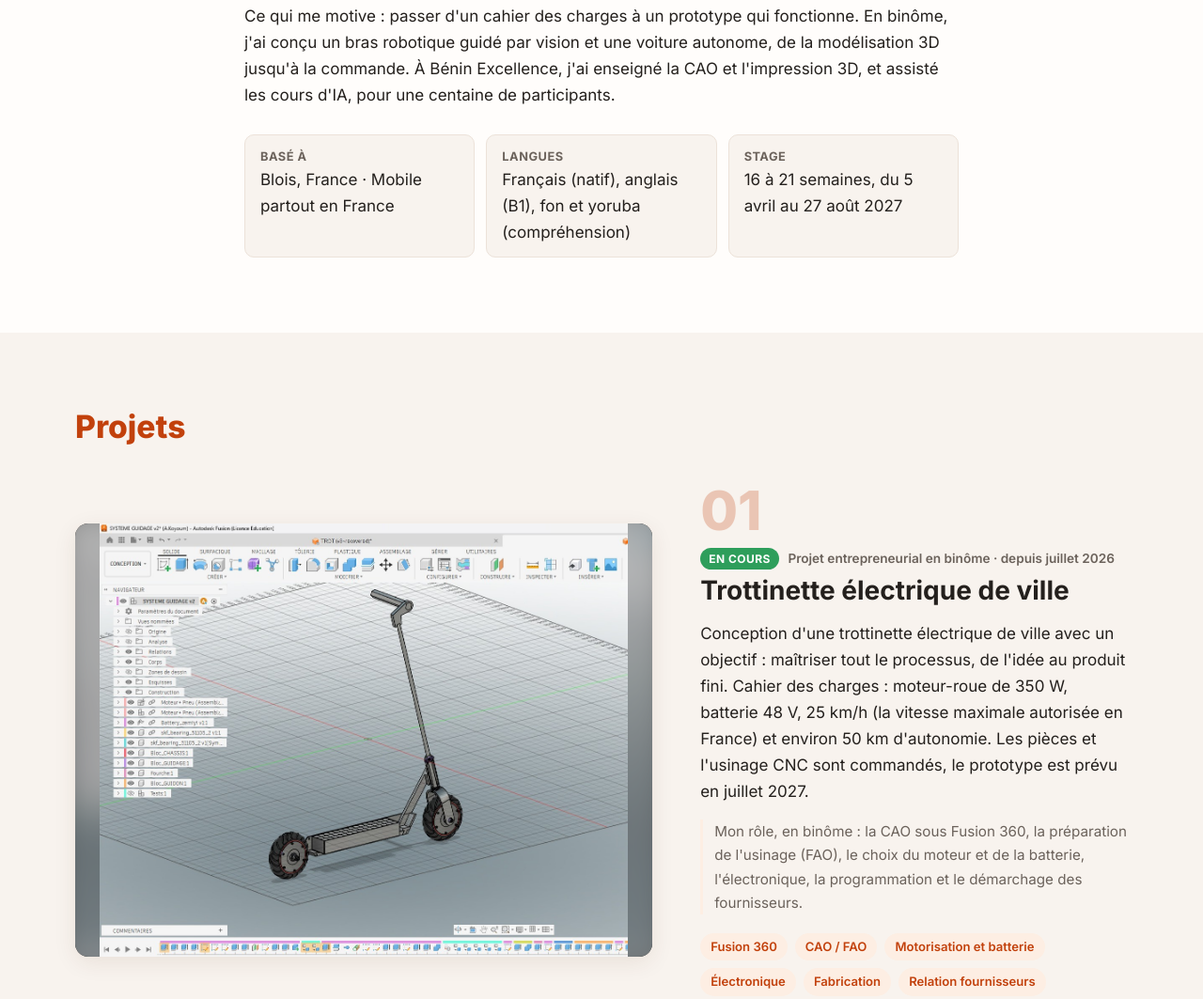
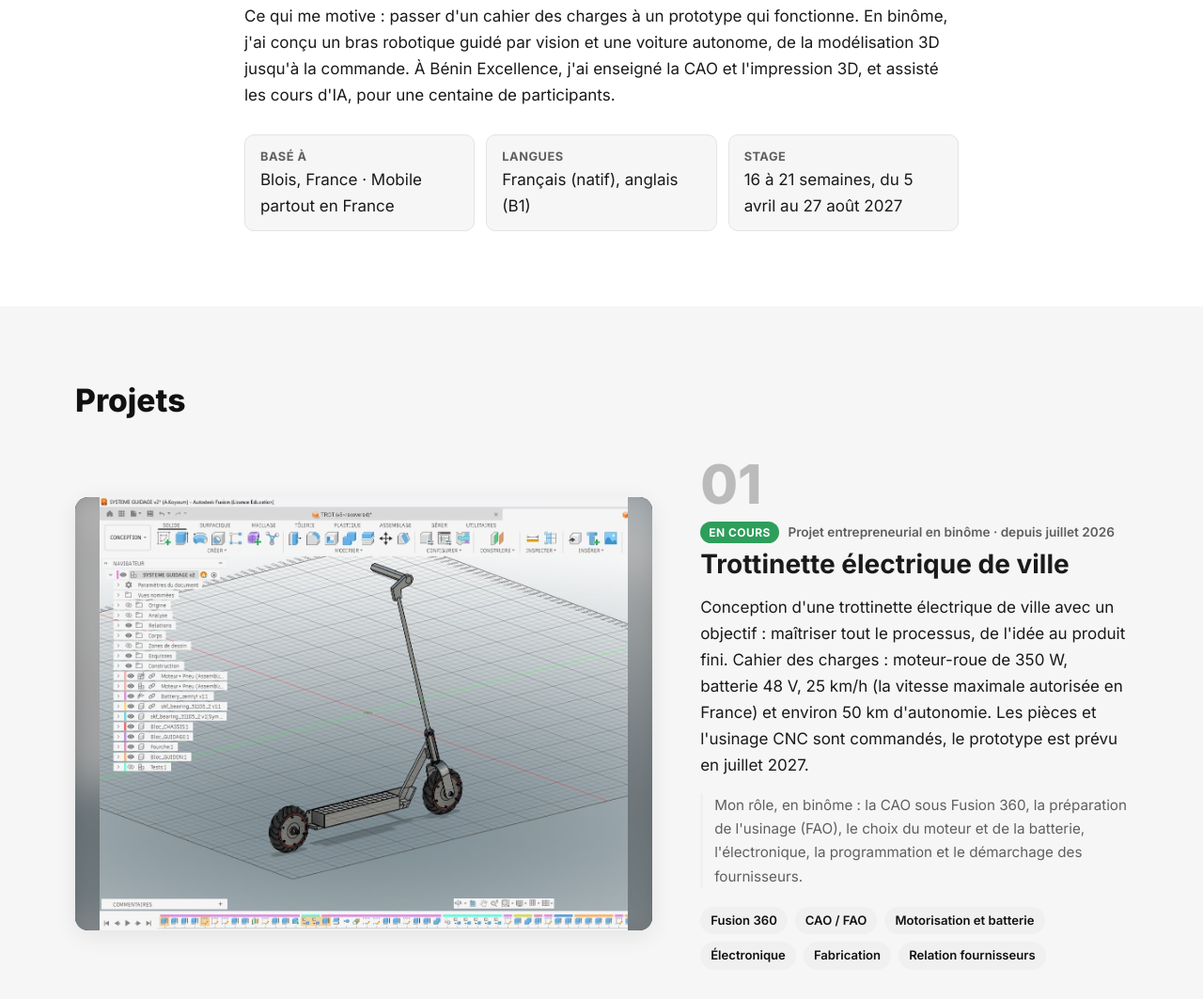
Before and after one commit to abdulkoyoum/Portfolio_Cv_AK, a plain HTML site: page index.html in a window 1280 px wide. Shown: the part 913-1976 px from the top of the page at 94% size. Drawn offline with Linux system fonts and the light colour scheme.

Commit message:
Site en noir et blanc, « systèmes industriels » au lieu de « méthodes », langues simplifiées

```diff
--- a/index.html
+++ b/index.html
@@ -4,7 +4,7 @@
   <meta charset="utf-8">
   <meta name="viewport" content="width=device-width, initial-scale=1">
   <title>Abdul Koyoum EHYSSE | Portfolio</title>
-  <meta name="description" content="Portfolio d'Abdul Koyoum EHYSSE, élève ingénieur en Génie des Systèmes Industriels à l'INSA Centre Val de Loire : robotique, mécatronique, méthodes industrielles et données.">
+  <meta name="description" content="Portfolio d'Abdul Koyoum EHYSSE, élève ingénieur en Génie des Systèmes Industriels à l'INSA Centre Val de Loire : robotique, mécatronique et systèmes industriels.">
   <link rel="icon" href="assets/img/favicon.svg" type="image/svg+xml">
   <link rel="preconnect" href="https://fonts.googleapis.com">
   <link rel="preconnect" href="https://fonts.gstatic.com" crossorigin>
@@ -60,7 +60,7 @@
         <p data-i18n="about.p2">Ce qui me motive : passer d'un cahier des charges à un prototype qui fonctionne. En binôme, j'ai conçu un bras robotique guidé par vision et une voiture autonome, de la modélisation 3D jusqu'à la commande. À Bénin Excellence, j'ai enseigné la CAO et l'impression 3D, et assisté les cours d'IA, pour une centaine de participants.</p>
         <ul class="facts">
           <li><strong data-i18n="about.f1k">Basé à</strong><span data-i18n="about.f1v">Blois, France · Mobile partout en France</span></li>
-          <li><strong data-i18n="about.f2k">Langues</strong><span data-i18n="about.f2v">Français (natif), anglais (B1), fon et yoruba (compréhension)</span></li>
+          <li><strong data-i18n="about.f2k">Langues</strong><span data-i18n="about.f2v">Français (natif), anglais (B1)</span></li>
           <li><strong data-i18n="about.f3k">Stage</strong><span data-i18n="about.f3v">16 à 21 semaines, du 5 avril au 27 août 2027</span></li>
         </ul>
       </div>
@@ -204,16 +204,16 @@
             <ul class="tags"><li>Arduino</li><li>ESP32</li><li>Raspberry Pi</li><li>PIC18F45</li><li>KiCad</li><li>LabVIEW</li></ul>
           </div>
           <div class="skill-card">
-            <h3 data-i18n="skills.industry">Industrie</h3>
-            <ul class="tags"><li data-i18n="tag.control">Automatique</li><li data-i18n="tag.plc">Automates Unitronics (UniLogic)</li><li>Ladder</li><li>Grafcet</li><li data-i18n="tag.mfg">Méthodes de fabrication</li></ul>
+            <h3 data-i18n="skills.industry">Systèmes industriels</h3>
+            <ul class="tags"><li data-i18n="tag.control">Automatique</li><li data-i18n="tag.plc">Automates Unitronics (UniLogic)</li><li>Ladder</li><li>Grafcet</li><li data-i18n="tag.mfg">Procédés de fabrication</li></ul>
           </div>
           <div class="skill-card">
-            <h3 data-i18n="skills.methods">Méthodes</h3>
+            <h3 data-i18n="skills.methods">Organisation et qualité</h3>
             <ul class="tags"><li data-i18n="tag.specs">Cahier des charges</li><li>Gantt</li><li data-i18n="tag.prod">Gestion de production</li><li data-i18n="tag.spc">Qualité et MSP</li><li>5M</li><li>5S</li></ul>
           </div>
           <div class="skill-card">
             <h3 data-i18n="skills.langs">Langues</h3>
-            <ul class="tags"><li data-i18n="lang.fr">Français (natif)</li><li data-i18n="lang.en">Anglais (B1)</li><li data-i18n="lang.fon">Fon et yoruba (compréhension)</li></ul>
+            <ul class="tags"><li data-i18n="lang.fr">Français (natif)</li><li data-i18n="lang.en">Anglais (B1)</li></ul>
           </div>
         </div>
         <p class="interests"><strong data-i18n="skills.engagement">Engagement :</strong> <span data-i18n="skills.engagementText">bénévole au Secours populaire (aide alimentaire) depuis janvier 2025.</span></p>
@@ -225,7 +225,7 @@
     <section id="contact" class="section">
       <div class="container narrow center">
         <h2 data-i18n="contact.title">Contact</h2>
-        <p data-i18n="contact.lead">Un stage en robotique, en méthodes industrielles ou autour des données à proposer ? Écrivez-moi.</p>
+        <p data-i18n="contact.lead">Un stage en robotique, en mécatronique ou en systèmes industriels à proposer ? Écrivez-moi.</p>
         <div class="contact-links">
           <a class="btn btn-primary" href="mailto:abdulkoyoumehysse3@gmail.com">abdulkoyoumehysse3@gmail.com</a>
           <a class="btn btn-ghost" href="https://www.linkedin.com/in/abdulehysse" target="_blank" rel="noopener">LinkedIn</a>
--- a/main.js
+++ b/main.js
@@ -25,7 +25,7 @@ const EN = {
   "about.f1k": "Based in",
   "about.f1v": "Blois, France · Willing to relocate anywhere in France",
   "about.f2k": "Languages",
-  "about.f2v": "French (native), English (B1), Fon and Yoruba (understanding)",
+  "about.f2v": "French (native), English (B1)",
   "about.f3k": "Internship",
   "about.f3v": "16 to 21 weeks, April 5 – August 27, 2027",
 
@@ -78,7 +78,7 @@ const EN = {
   "tag.cam": "CAM / CNC machining",
   "tag.control": "Control engineering",
   "tag.plc": "Unitronics PLCs (UniLogic)",
-  "tag.mfg": "Manufacturing methods",
+  "tag.mfg": "Manufacturing processes",
   "tag.specs": "Specifications",
   "tag.prod": "Production management",
   "tag.spc": "Quality and SPC",
@@ -114,19 +114,18 @@ const EN = {
   "skills.cad": "Design",
   "skills.prog": "Programming and AI",
   "skills.elec": "Electronics and measurement",
-  "skills.industry": "Industry",
-  "skills.methods": "Methods",
+  "skills.industry": "Industrial systems",
+  "skills.methods": "Organisation and quality",
   "skills.langs": "Languages",
   "lang.fr": "French (native)",
   "lang.en": "English (B1)",
-  "lang.fon": "Fon and Yoruba (understanding)",
   "skills.engagement": "Volunteering:",
   "skills.engagementText": "Secours populaire (food aid charity) since January 2025.",
   "skills.interests": "Interests:",
   "skills.interestsList": "chess, sport (tennis, running), reading.",
 
   "contact.title": "Contact",
-  "contact.lead": "Have an internship in robotics, manufacturing or industrial data? Get in touch.",
+  "contact.lead": "Have an internship in robotics, mechatronics or industrial systems? Get in touch.",
 };
 
 // ============================================================
--- a/styles.css
+++ b/styles.css
@@ -1,33 +1,33 @@
 /* ============================================================
    Portfolio Abdul Koyoum EHYSSE
-   Palette : orange cuivre sur anthracite chaud
+   Palette : noir et blanc, nuances de gris
    ============================================================ */
 
 :root {
-  --primary: #c2410c;
+  --primary: #111111;
   --on-primary: #ffffff;
-  --primary-soft: #fdeee3;
-  --text: #24201d;
-  --muted: #6b625b;
-  --bg: #fffdfb;
-  --bg-alt: #f8f3ee;
+  --primary-soft: #f0f0f0;
+  --text: #1a1a1a;
+  --muted: #5f5f5f;
+  --bg: #ffffff;
+  --bg-alt: #f6f6f6;
   --card: #ffffff;
-  --border: #ece2d9;
+  --border: #e4e4e4;
   --radius: 14px;
-  --shadow: 0 6px 24px rgba(80, 40, 10, 0.09);
+  --shadow: 0 6px 24px rgba(0, 0, 0, 0.08);
 }
 
 @media (prefers-color-scheme: dark) {
   :root {
-    --primary: #ff8a3d;
-    --on-primary: #1b120c;
-    --primary-soft: #2b1d14;
-    --text: #f1ebe6;
-    --muted: #a99e95;
-    --bg: #151210;
-    --bg-alt: #1b1714;
-    --card: #211c18;
-    --border: #342c26;
+    --primary: #f5f5f5;
+    --on-primary: #111111;
+    --primary-soft: #262626;
+    --text: #ededed;
+    --muted: #a3a3a3;
+    --bg: #0f0f0f;
+    --bg-alt: #161616;
+    --card: #1c1c1c;
+    --border: #2e2e2e;
     --shadow: 0 6px 24px rgba(0, 0, 0, 0.4);
   }
 }
```
Also changed, not shown: assets/img/favicon.svg, 2 other files.
